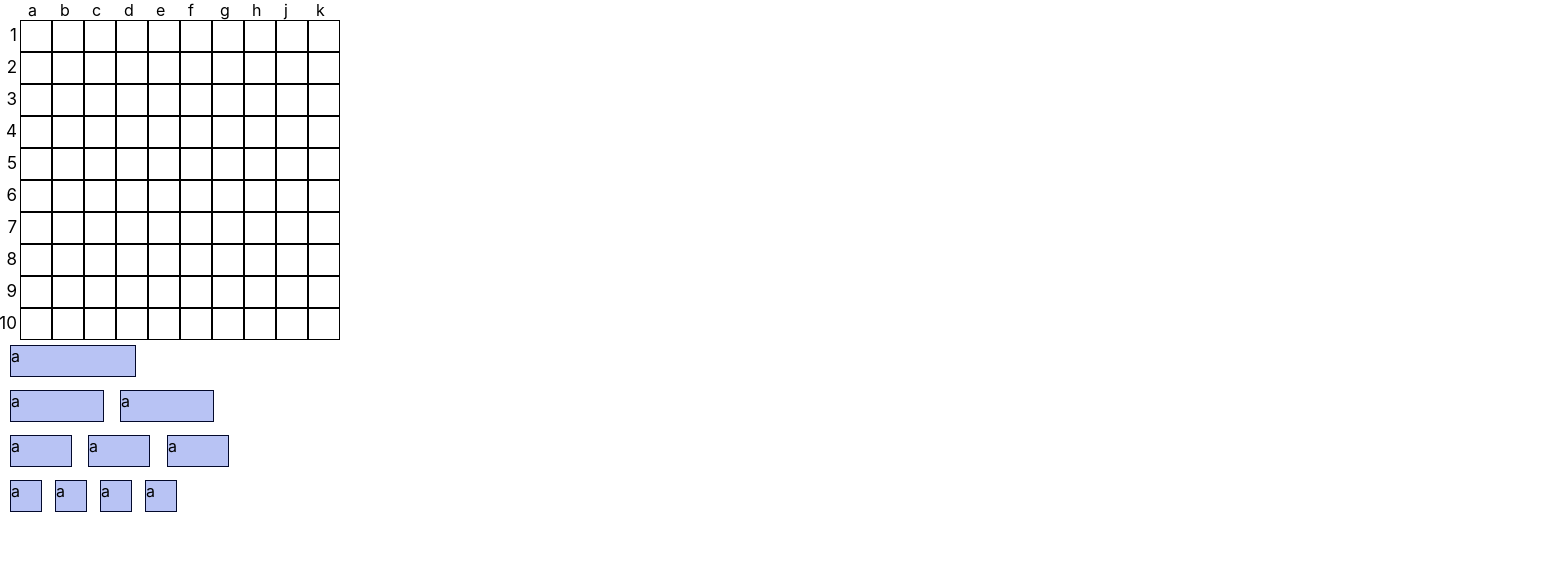
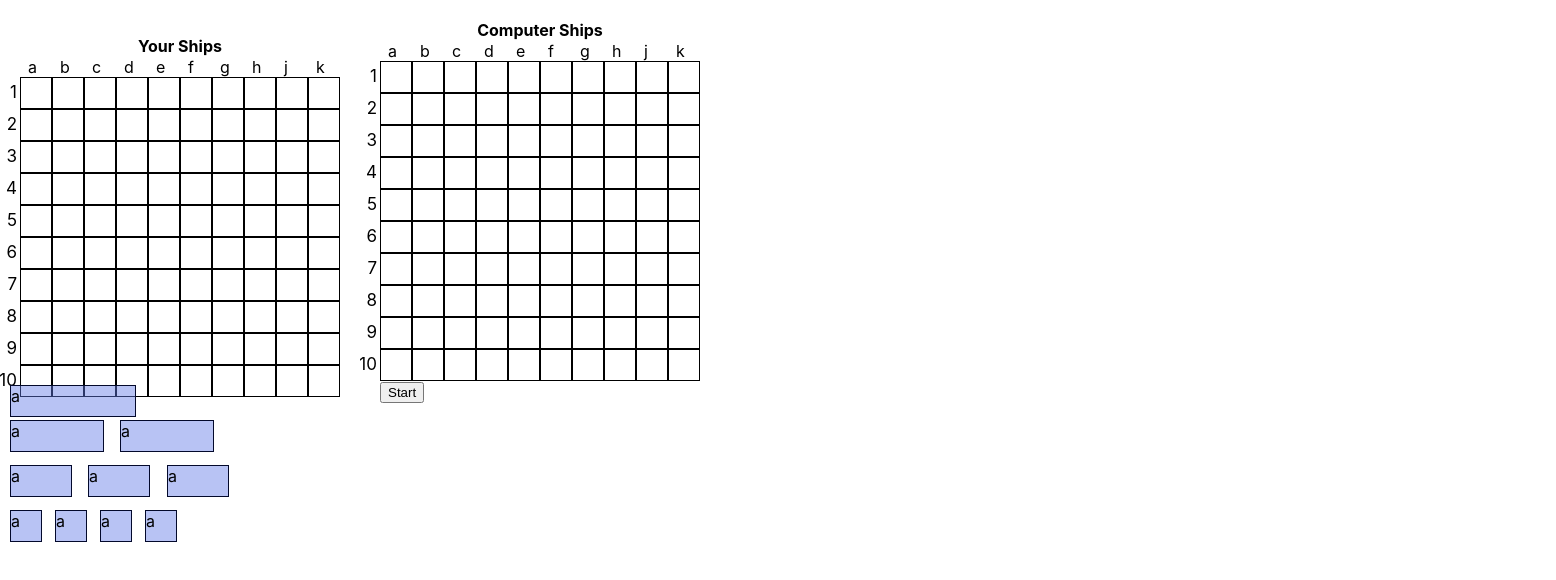
Before and after one commit to vika101-65/sea-battle, a React (Create React App) app: page / in a window 1280 px wide. Shown: the top 580 px of the page, 1556 px wide, since content can reach past the window. Built offline with nearby package versions, Linux system fonts and the light colour scheme.

Commit message:
add computerField

```diff
--- a/src/App.css
+++ b/src/App.css
@@ -1,5 +1,6 @@
 .field {
   margin: 20px;
+  display: inline-block;
 }
 
 .field-row {
@@ -85,3 +86,8 @@
 .ship-column-4 {
 	height: 126px;
 }
+
+h4 {
+  text-align: center;
+  margin-top: 0%;
+}
--- /dev/null
+++ b/src/components/computerField.tsx
@@ -0,0 +1,117 @@
+import { useEffect, useState } from "react"
+import { createField } from "../differentFunction";
+import { column, row } from "./playerField";
+
+export interface CellComp {
+  y: number;
+  x: number;
+  ship: boolean;
+  key: string;
+  occupyСell?: boolean;
+};
+
+export interface ShipComp {
+  size: number;
+  direction: string;
+  name: string;
+}
+
+export const shipDatas: ShipComp[] = [
+  { size: 4, direction: "row", name: 'four1' },
+  { size: 3, direction: "row", name: 'three1' },
+  { size: 3, direction: "row", name: 'three2' },
+  { size: 2, direction: "row", name: 'two1' },
+  { size: 2, direction: "row", name: 'two2' },
+  { size: 2, direction: "row", name: 'two3' },
+  { size: 1, direction: "row", name: 'one1' },
+  { size: 1, direction: "row", name: 'one2' },
+  { size: 1, direction: "row", name: 'one3' },
+  { size: 1, direction: "row", name: 'one4' },
+];
+
+export function ComputerField() {
+  const [computerField, setComputerField] = useState<CellComp[][] | []>([]);
+
+  useEffect(() => {
+    const computerField = createField();
+    setComputerField(computerField);
+  }, [])
+  console.log('computerField', computerField);
+
+  const startGame = () => {
+    const newcomputerField = [...computerField];
+
+    for (let i = 0; i < shipDatas.length; i++) {
+      const y = Math.floor(Math.random() * shipDatas.length);
+      let x = Math.floor(Math.random() * shipDatas.length); console.log('x', x, 'y', y);
+      const lastCellShip = x + shipDatas[i].size;
+      const yOccupUp = y -1 >= 0 ?  y - 1 : 0;
+      const yOccupDown = y + 1 <= 9 ? y + 1 : 9;
+      x = lastCellShip >= 9 ? x - lastCellShip + 9 : x;
+      const sizeShip = shipDatas[i].size;
+
+      const unOccupiedCell = [...newcomputerField[y]].map((item, index) => {
+
+        if (index <= 9 - sizeShip ) {
+          let sum = 0;
+
+          for (let i = index; i < index + sizeShip; i++) {
+            if (item.ship === false || item.occupyСell === false) {
+              sum += 1 ;
+            }
+          };
+
+          if (sum === shipDatas[i].size) {
+            return index;
+          }
+          return null;
+        }
+
+      })
+      console.log('unOccupiedCell', unOccupiedCell)
+
+
+      // for (let a = x ; a <= x + shipDatas[i].size; a++) {
+      //   sum += unOccupiedCell[x];
+      // }
+
+      // console.log('unOccupiedCell', unOccupiedCell, 'sum', sum);
+
+      for (let a = x ; a < x + shipDatas[i].size; a++) {
+        // newcomputerField[y][a]
+        newcomputerField[y][a].ship = true;
+        newcomputerField[y][a].occupyСell = true;
+        newcomputerField[yOccupUp][a].occupyСell = true;
+        newcomputerField[yOccupDown][a].occupyСell = true;
+      };
+
+      };
+    setComputerField(newcomputerField);
+    console.log('computerField', computerField);
+  }
+
+  return (
+    <div className="field">
+      <h4>Computer Ships</h4>
+      {computerField.map((itemRow, index) => {
+        return (
+          <div className='field-row' key={index}>
+            <label className='row-label'>{row[index]}</label>
+            {itemRow.map((itemCol, indexCol) =>
+              <div className={`field-cell
+                ${itemCol.ship ? 'ship-on-field' : ''}
+              `}
+                key={itemCol.key}
+                data-x={itemCol.x}
+                data-y={itemCol.y}
+              >
+                {index === 0 ? <label className='col-label'>{column[indexCol]}</label> : ''}
+              </div>
+            )}
+          </div>
+        )
+      })}
+      <button onClick={startGame}>Start</button>
+    </div>
+  )
+}
--- a/src/components/game.tsx
+++ b/src/components/game.tsx
@@ -1,5 +1,6 @@
 import { useState } from "react";
-import { GameField } from "./gameField";
+import { ComputerField } from "./computerField";
+import { PlayerField } from "./playerField";
 import { Ship, shipDatas, Ships } from "./ships";
 
 export function Game () {
@@ -8,17 +9,18 @@ export function Game () {
   const [shipOnDock, setShipOnDock] = useState(shipDatas);
 
    const addingShipToField = (ship:Ship) => {
-    setShipOnField((prevSpis: Ship[] | []) => {
-      const newShips = [...prevSpis];
-      newShips.push(ship);
-      return newShips;
-    })
+    // setShipOnField((prevSpis: Ship[] | []) => {
+    //   const newShips = [...prevSpis];
+    //   newShips.push(ship);
+    //   return newShips;
+    // })
+    setShipOnField([ship]);
   };
 
   console.log(shipOnField);
   return (
     <>
-     <GameField
+     <PlayerField
       shipOnField={shipOnField}
       classShip={classShip}
       setShipOnField={setShipOnField}
@@ -26,6 +28,7 @@ export function Game () {
       shipOnDock={shipOnDock}
 
      />
+     <ComputerField></ComputerField>
      <Ships
         addingShipToField={addingShipToField}
         setShipOnDock={setShipOnDock}
--- a/src/components/gameField.tsx
+++ b/src/components/playerField.tsx
@@ -1,4 +1,5 @@
 import { useEffect, useState } from "react";
+import { createField } from "../differentFunction";
 
 export interface Cell {
   y: number;
@@ -10,34 +11,21 @@ export interface Cell {
 
 };
 
-export function GameField({
+export const row = [1, 2, 3, 4, 5, 6, 7, 8, 9, 10];
+export const column = ['a', 'b', 'c', 'd', 'e', 'f', 'g', 'h', 'j', 'k'];
+
+export function PlayerField({
   shipOnField,
   classShip,
   setShipOnField,
   shipOnDock,
   setShipOnDock}:any) {
-  const row = [1, 2, 3, 4, 5, 6, 7, 8, 9, 10];
-  const column = ['a', 'b', 'c', 'd', 'e', 'f', 'g', 'h', 'j', 'k'];
 
   const [field, setField] = useState<Cell[][] | []>([]);
   const [preliminaryCordShip, setpreliminaryCordShip] = useState({x:0, y:0})
 
   useEffect(() => {
-    const field = [];
-    for (let i = 0; i < row.length; i++) {
-      const rowOfField = [];
-
-      for (let a = 0; a < column.length; a++) {
-        rowOfField.push({
-          y: i,
-          x: a,
-          ship : false,
-          key: `${column[a]+i}`
-        });
-      };
-
-      field.push(rowOfField);
-    }
+    const field = createField();
     setField(field);
   }, []);
 
@@ -121,6 +109,7 @@ export function GameField({
 
   return (
     <div className="field">
+      <h4>Your Ships</h4>
       {field.map((itemRow,index) => {
         return (
           <div className='field-row' key={index}>
--- a/src/components/ships.tsx
+++ b/src/components/ships.tsx
@@ -10,16 +10,16 @@ export interface Ship {
 }
 
 export const shipDatas : Ship[]= [
-	{ size: 4, direction: "row", startX: 10, startY: 345, name: 'four1' },
-	{ size: 3, direction: "row", startX: 10, startY: 390, name: 'three1' },
-	{ size: 3, direction: "row", startX: 120, startY: 390, name: 'three2' },
-	{ size: 2, direction: "row", startX: 10, startY: 435, name: 'two1' },
-	{ size: 2, direction: "row", startX: 88, startY: 435, name: 'two2' },
-	{ size: 2, direction: "row", startX: 167, startY: 435, name: 'two3' },
-	{ size: 1, direction: "row", startX: 10, startY: 480, name: 'one1' },
-	{ size: 1, direction: "row", startX: 55, startY: 480, name: 'one2' },
-	{ size: 1, direction: "row", startX: 100, startY: 480, name: 'one3' },
-	{ size: 1, direction: "row", startX: 145, startY: 480, name: 'one4' },
+	{ size: 4, direction: "row", startX: 10, startY: 385, name: 'four1' },
+	{ size: 3, direction: "row", startX: 10, startY: 420, name: 'three1' },
+	{ size: 3, direction: "row", startX: 120, startY: 420, name: 'three2' },
+	{ size: 2, direction: "row", startX: 10, startY: 465, name: 'two1' },
+	{ size: 2, direction: "row", startX: 88, startY: 465, name: 'two2' },
+	{ size: 2, direction: "row", startX: 167, startY: 465, name: 'two3' },
+	{ size: 1, direction: "row", startX: 10, startY: 510, name: 'one1' },
+	{ size: 1, direction: "row", startX: 55, startY: 510, name: 'one2' },
+	{ size: 1, direction: "row", startX: 100, startY: 510, name: 'one3' },
+	{ size: 1, direction: "row", startX: 145, startY: 510, name: 'one4' },
 ];
 
 export function Ships ({
--- /dev/null
+++ b/src/differentFunction.ts
@@ -0,0 +1,20 @@
+import { column, row } from "./components/playerField";
+
+export function createField () {
+  const field = [];
+  for (let i = 0; i < row.length; i++) {
+    const rowOfField = [];
+
+    for (let a = 0; a < column.length; a++) {
+      rowOfField.push({
+        y: i,
+        x: a,
+        ship : false,
+        key: `${column[a]+i}`
+      });
+    };
+
+    field.push(rowOfField);
+  }
+  return field;
+}
```
